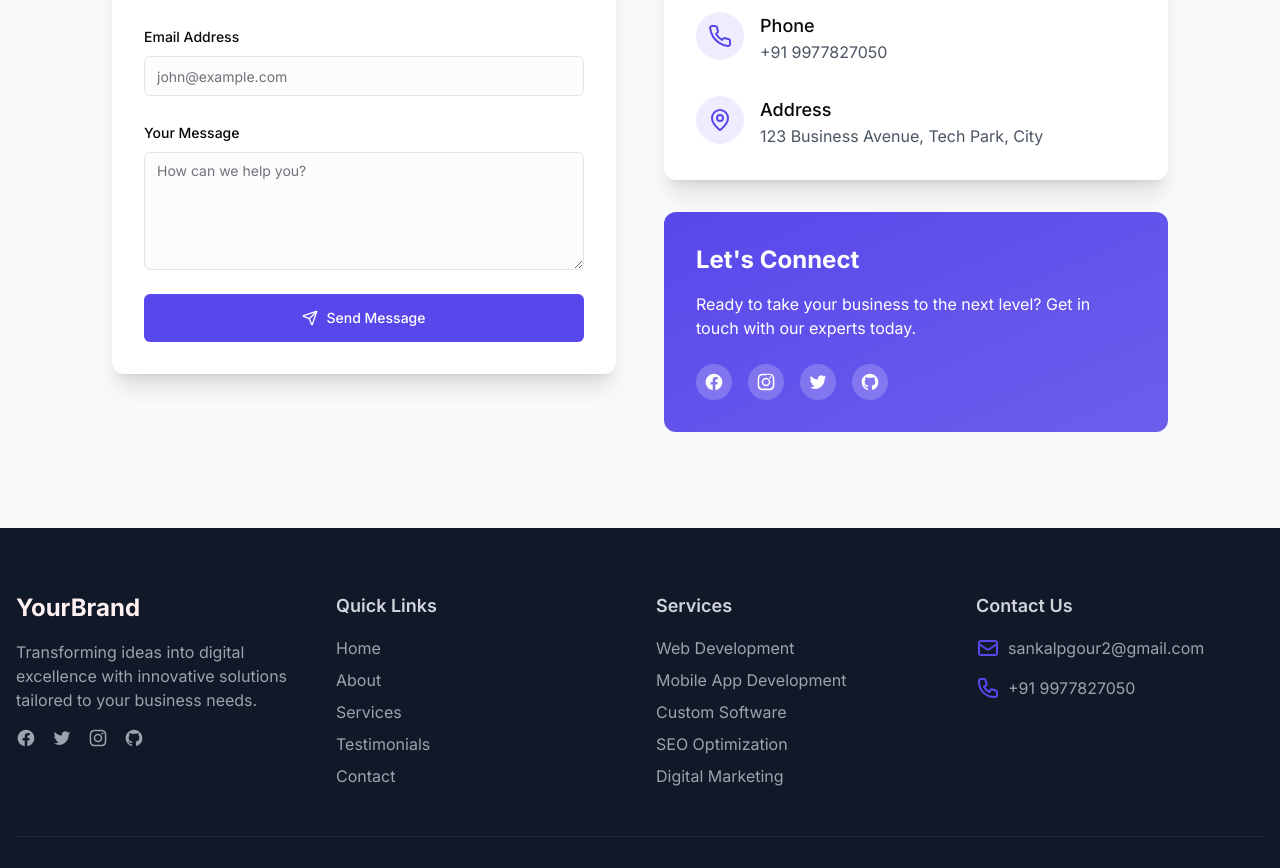
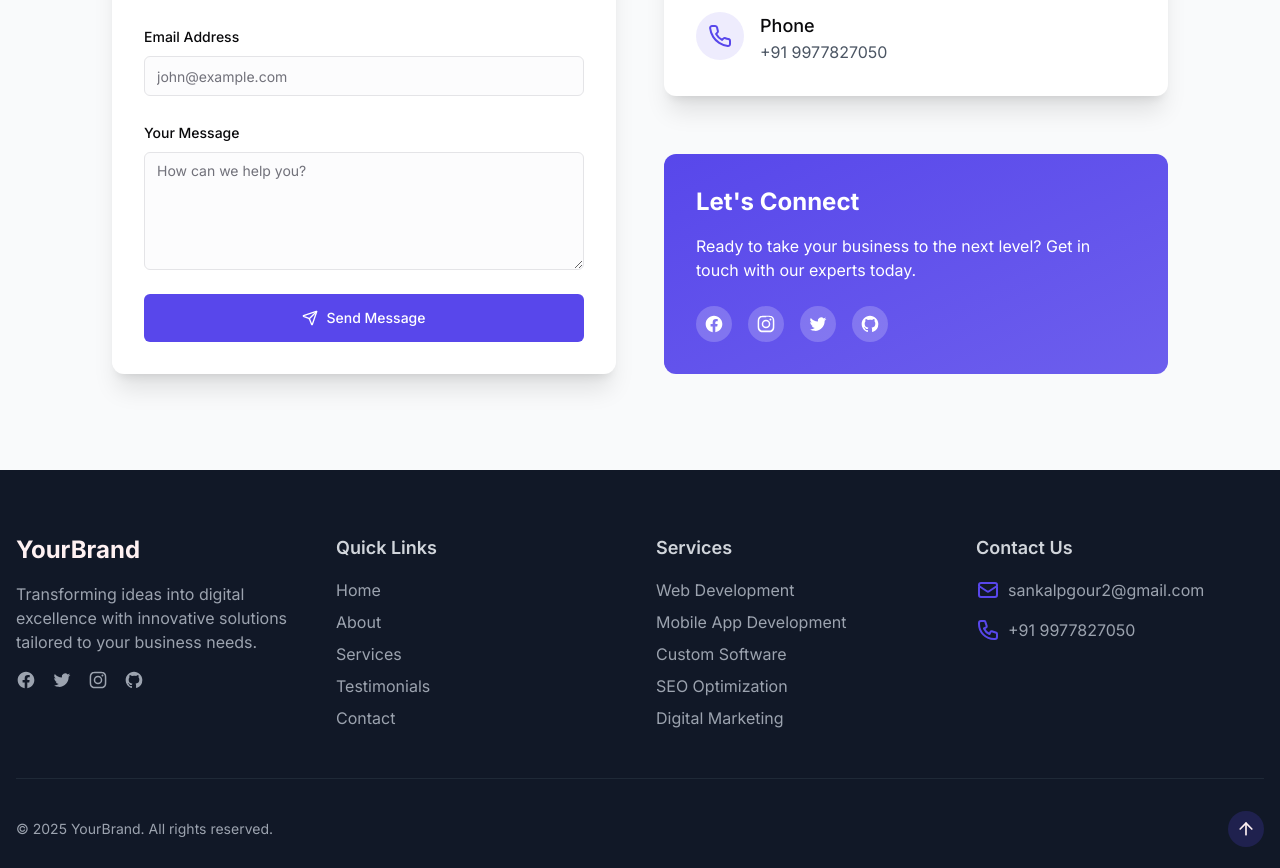
Before and after one commit to sanskriti86/vivid-web-flow, a React (Vite) app: page / in a window 1280 px wide. Shown: the part 4208-5076 px from the top of the page. Built offline with nearby package versions, Linux system fonts and the light colour scheme.

Commit message:
Remove address and GitHub icon
Remove the address from the contact information and the GitHub icon from the "Let's Connect" section.

```diff
--- a/src/components/ContactSection.tsx
+++ b/src/components/ContactSection.tsx
@@ -7,7 +7,6 @@ import { useToast } from "@/components/ui/use-toast";
 import {
   Mail,
   Phone,
-  MapPin,
   Send,
   CheckCircle2
 } from "lucide-react";
@@ -113,12 +112,6 @@ const ContactSection = () => {
       title: "Phone",
       value: "+91 9977827050",
       link: "tel:+919977827050"
-    },
-    {
-      icon: <MapPin className="h-6 w-6 text-primary" />,
-      title: "Address",
-      value: "123 Business Avenue, Tech Park, City",
-      link: "https://maps.google.com"
     }
   ];
 
--- a/src/components/Footer.tsx
+++ b/src/components/Footer.tsx
@@ -1,4 +1,3 @@
-
 import { ArrowUp } from "lucide-react";
 
 const Footer = () => {
```
